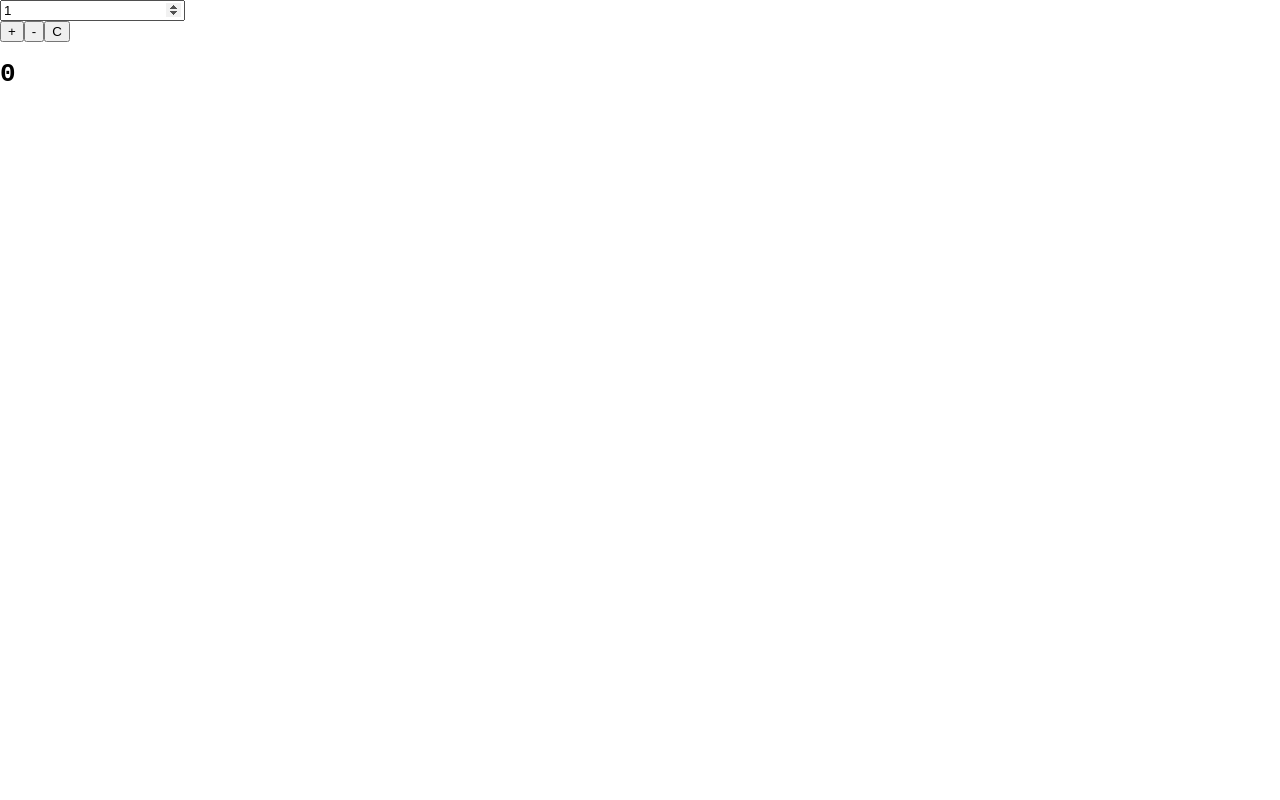
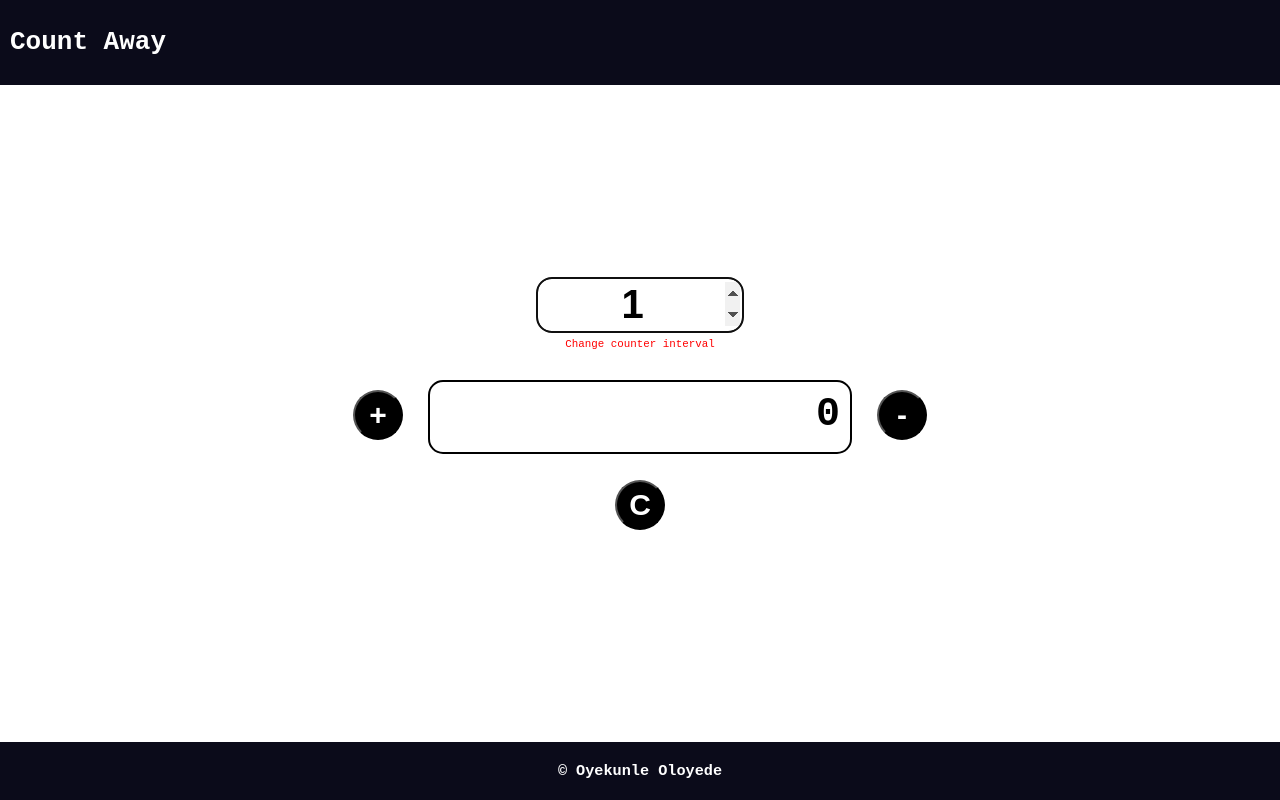
Before and after one commit to Oyekunle-Mark/numerals, a React app: page / in a window 1280 px wide. Built offline with nearby package versions, Linux system fonts and the light colour scheme.

Commit message:
Added the class name to component for styling

```diff
--- a/src/components/App.js
+++ b/src/components/App.js
@@ -1,4 +1,4 @@
-import React, { Component } from 'react';
+import React, { Component, Fragment } from 'react';
 
 import Button from './Button';
 import InputForm from './InputForm'
@@ -49,13 +49,30 @@ class App extends Component {
 
   render() {
     return (
-      <div>
-        <InputForm interval={this.state.interval} changeIncrement={this.changeIncrement} />
-        <Button value={'+'} change={this.countIncrement} />
-        <Button value={'-'} change={this.countDecrement} />
-        <Button value={'C'} change={this.countReset} />
-        <Display count={this.state.count} />
-      </div>
+      <Fragment>
+        <header className="header">
+          <h1>Count Away</h1>
+        </header>
+
+        <div className="components">
+          <InputForm interval={this.state.interval} changeIncrement={this.changeIncrement} />
+          <small>Change counter interval</small>
+
+          <Button value={'+'} change={this.countIncrement} />
+
+          <Display count={this.state.count} />
+
+          <Button value={'-'} change={this.countDecrement} />
+
+          <br />
+
+          <Button value={'C'} change={this.countReset} />
+        </div>
+
+        <footer className="footer">
+          <h3>&copy; Oyekunle Oloyede</h3>
+        </footer>
+      </Fragment>
     )
   }
 }
--- a/src/components/Button.js
+++ b/src/components/Button.js
@@ -2,7 +2,7 @@ import React, { Component } from 'react'
 import PropTypes from 'prop-types'
 
 const Button = ({ value, change }) =>
-  <button onClick={() => {
+  <button className="button" onClick={() => {
     change()
   }} >
     {value}
--- a/src/components/Display.js
+++ b/src/components/Display.js
@@ -2,8 +2,8 @@ import React, { Component } from 'react'
 import PropTypes from 'prop-types'
 
 const Display = ({ count }) =>
-  <div>
-    <h1>{count}</h1>
+  <div className="display">
+    {count}
   </div>
 
 Display.propTypes = {
--- a/src/components/InputForm.js
+++ b/src/components/InputForm.js
@@ -7,8 +7,8 @@ const InputForm = ({ interval, changeIncrement }) => {
   }
 
   return (
-    <form>
-      <input type='number' value={interval} onChange={clickHandler} />
+    <form className="form">
+      <input type='number' value={interval} onChange={clickHandler} autoFocus />
     </form>
   )
 }
```
